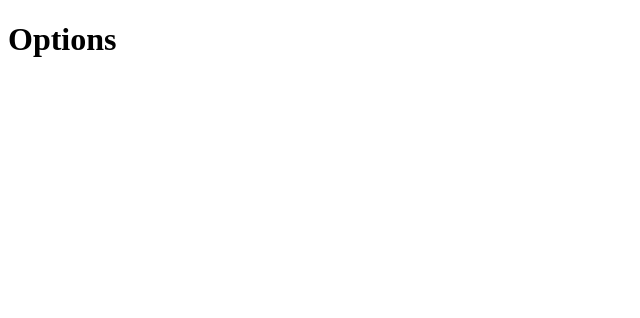
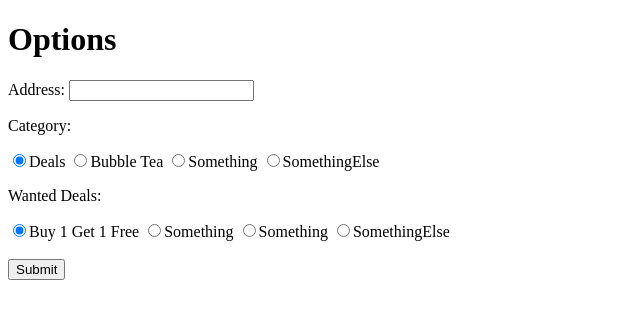
Before and after one commit to RenYuanXue/UbereatsDealChecker, a plain HTML site: page index.html in a window 1280 px wide. Shown: the whole page, without its empty margins (0-640 px from the left). Drawn offline with Linux system fonts and the light colour scheme.

Commit message:
Added basic html layout

```diff
--- a/index.html
+++ b/index.html
@@ -6,5 +6,32 @@
 </head>
 <body>
   <h1>Options</h1>
+  <form action="/action_page.php">
+    <label for="fname">Address:</label>
+    <input type="text" id="fname" name="fname"><br>
+  </form>
+  <div>
+    <p>Category:</p>
+  <form>
+    <input type="radio" name="season" value="winter" Checked>Deals
+    <input type="radio" name="season" value="spring">Bubble Tea
+    <input type="radio" name="season" value="summer">Something
+    <input type="radio" name="season" value="autumn">SomethingElse
+  </form>
+  </div>
+  <div>
+    <p>Wanted Deals:</p>
+  <form>
+    <input type="radio" name="season" value="winter" Checked>Buy 1 Get 1 Free
+    <input type="radio" name="season" value="spring">Something
+    <input type="radio" name="season" value="summer">Something
+    <input type="radio" name="season" value="autumn">SomethingElse
+  </form>
+  </div>
+  <br>
+  <form>
+    <input type="button" value="Submit">
+  </form>
+
 </body>
 </html>
```
